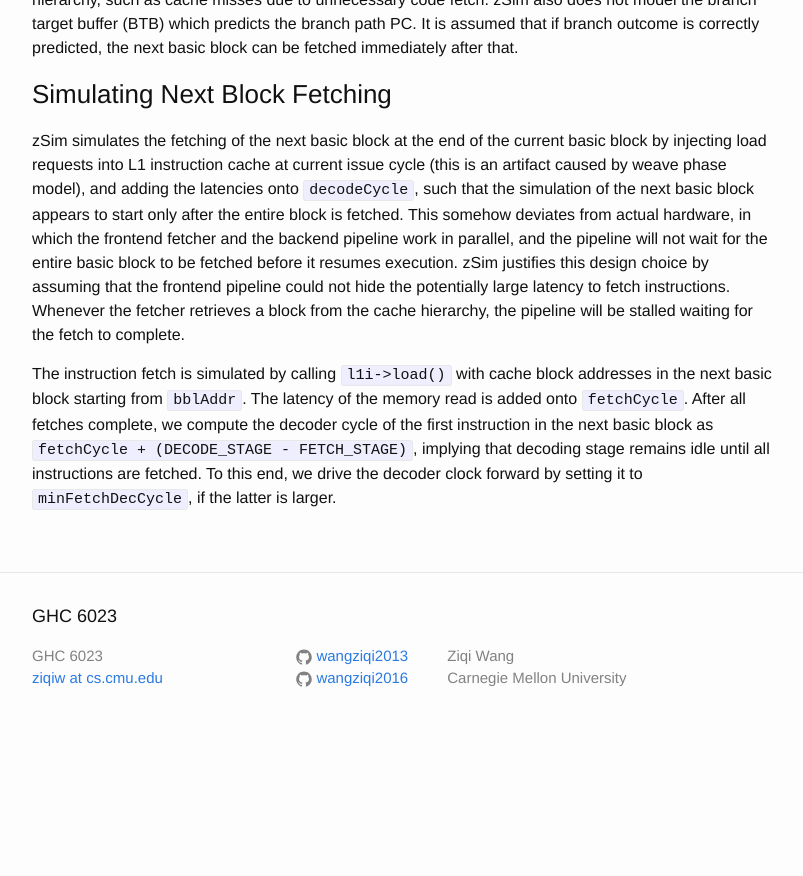
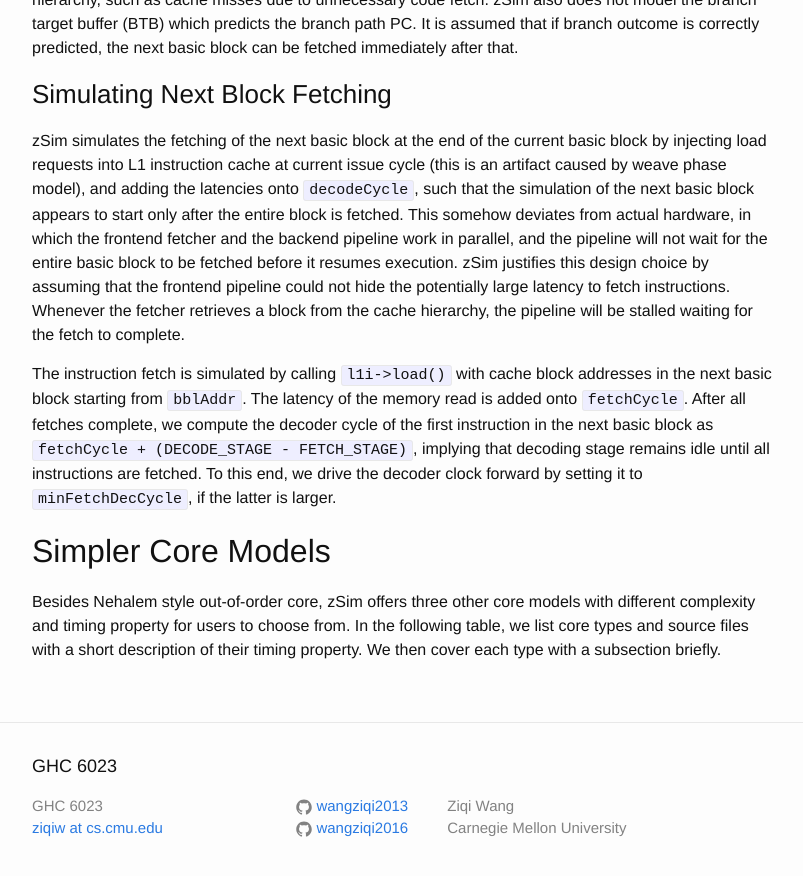
Before and after one commit to wangziqi2013/wangziqi2013.github.io, a Jekyll site: the page built from _posts/2019-12-31-zsim-microarch.markdown, in a window 1280 px wide and 900 px high, scrolled down 23112 px. Shown: the top 876 px of the window, without its empty margins (238-1041 px from the left). Built offline with Jekyll 4.4.1, drawn with Linux system fonts in a browser that asks for light colours; before the commit the page ends 23862 px from its top, so only the background shows below that.

Commit message:
Adding simpler core model

```diff
--- a/_posts/2019-12-31-zsim-microarch.markdown
+++ b/_posts/2019-12-31-zsim-microarch.markdown
@@ -845,3 +845,9 @@ starting from `bblAddr`. The latency of the memory read is added onto `fetchCycl
 we compute the decoder cycle of the first instruction in the next basic block as `fetchCycle + (DECODE_STAGE - FETCH_STAGE)`,
 implying that decoding stage remains idle until all instructions are fetched. To this end, we drive the decoder clock
 forward by setting it to `minFetchDecCycle`, if the latter is larger.
+
+## Simpler Core Models
+
+Besides Nehalem style out-of-order core, zSim offers three other core models with different complexity and timing property
+for users to choose from. In the following table, we list core types and source files with a short description of their
+timing property. We then cover each type with a subsection briefly.
```
